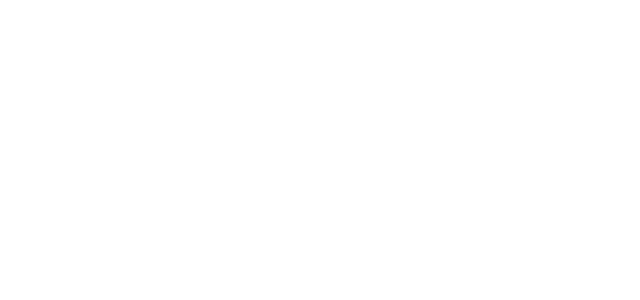
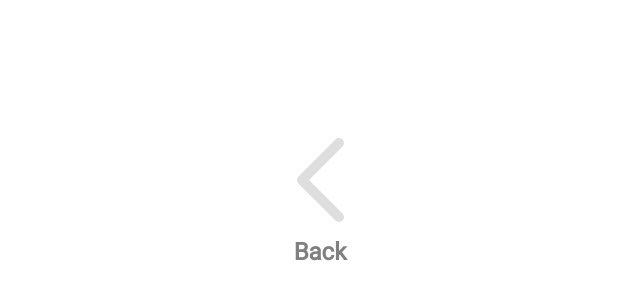
Before and after one commit to Bryan-Douglas/industry_project, a React (Create React App) app: page /ultrabland in a window 1280 px wide. Before the commit this address had no page. Shown: the part 70-370 px from the top of the page, without its empty margins (320-960 px from the left). Built offline with nearby package versions, Linux system fonts and the light colour scheme; the HTML template or start-up script is replaced by a standard one.

Commit message:
Added product details page

```diff
--- a/src/App.jsx
+++ b/src/App.jsx
@@ -10,6 +10,7 @@
 import Recommendations from './components/Recommendations/Recommendations';
 import Detail from './components/Detail/Detail';
 import ThankYou from './components/ThankYou/ThankYou';
+import ProductDetails from './components/ProductDetails/ProductDetails';
 
 function App() {
 
@@ -28,6 +29,7 @@
       <Route path="/recommendations" element={<Recommendations />} />
       <Route path="/detail" element={<Detail />}/>
       <Route path="/thankyou" element={<ThankYou />}/>
+      <Route path="/ultrabland" element={<ProductDetails />}/>
     </Routes>
     </BrowserRouter>
     </div>
--- /dev/null
+++ b/src/components/ProductDetails/ProductDetails.jsx
@@ -0,0 +1,22 @@
+import React from 'react'
+import './ProductDetails.scss'
+import BackArrow from "../../assets/images/backarrow.svg";
+import { useNavigate } from 'react-router-dom';
+
+function ProductDetails() {
+    const navigate = useNavigate();
+    const goBack = () => {
+      navigate(-1);
+    };
+  return (
+    <div className="productDetails-section">
+          <div onClick={goBack} className="skin-section__arrow-wrapper recommendations__arrow-wrapper">
+        <img src={BackArrow} alt="back arrow" />
+        <p className="skin-section__arrow-text">Back</p>
+      </div>
+
+    </div>
+  )
+}
+
+export default ProductDetails
```
Also changed, not shown: src/components/ProductDetails/ProductDetails.scss (added).
